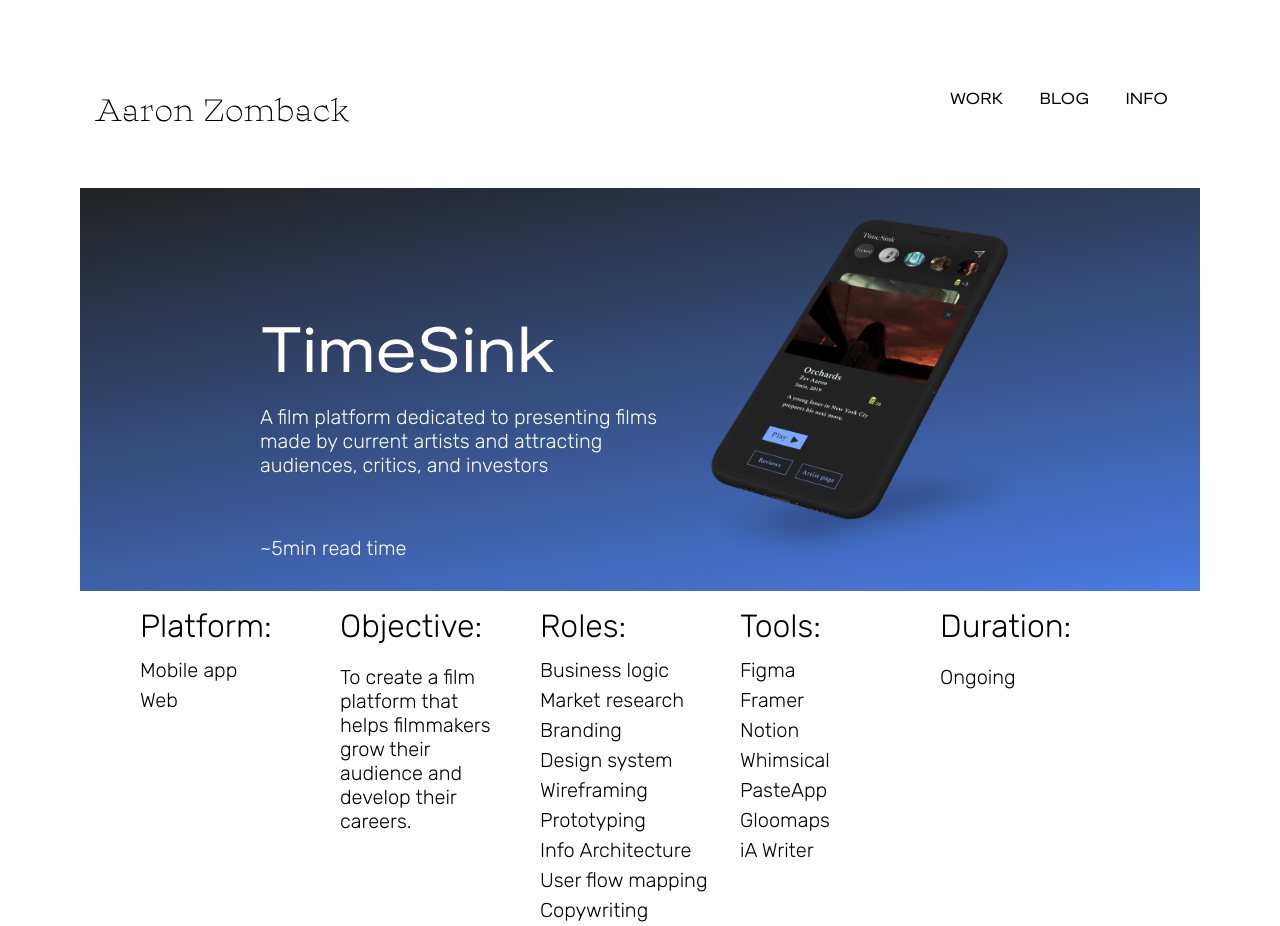
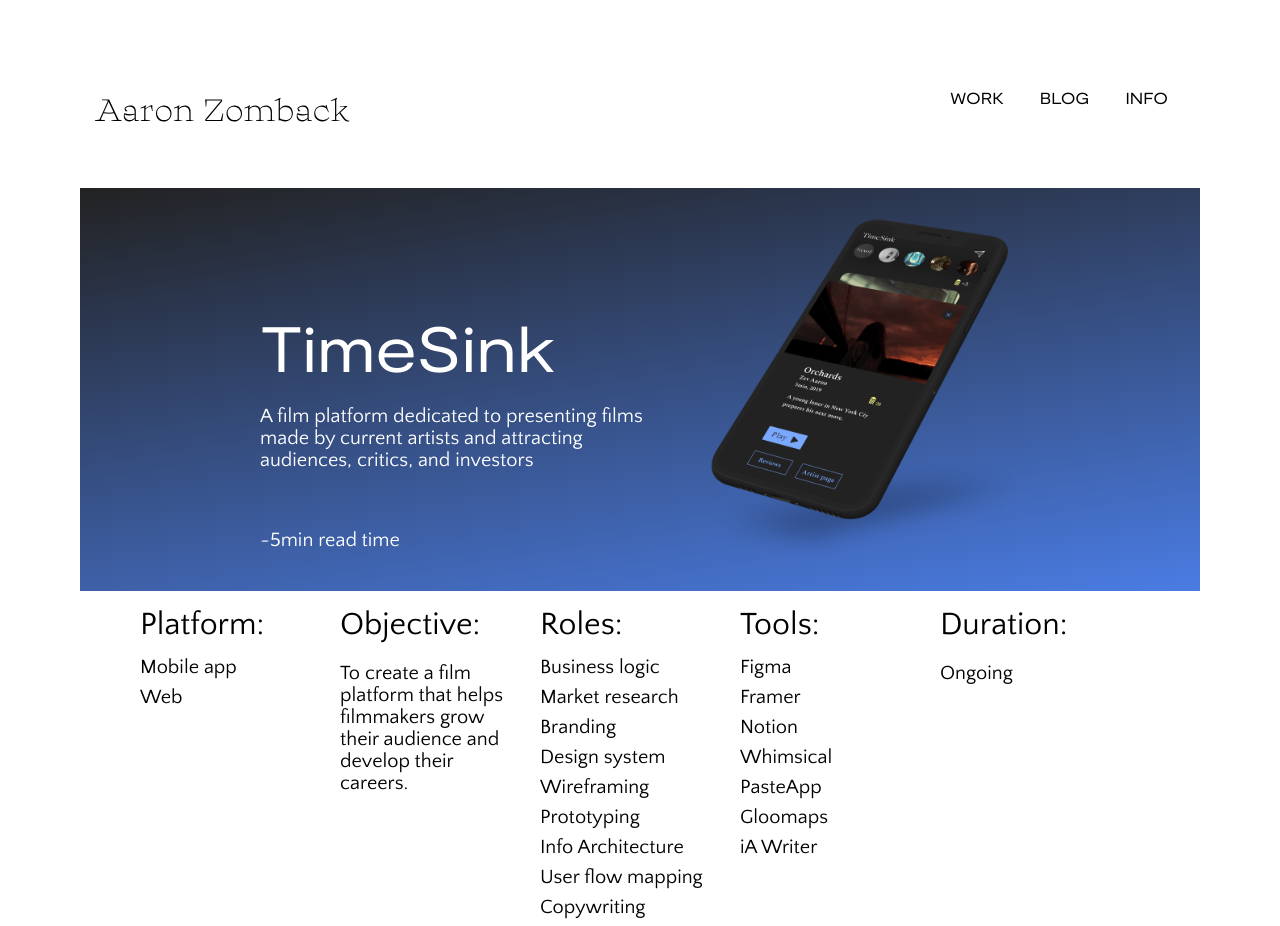
Before and after one commit to aaronzomback/design-portfolio, a Jekyll site: the page built from timesink.html, in a window 1280 px wide. Shown: the top 926 px of the page. Built offline with Jekyll 4.4.1, drawn with Linux system fonts in a browser that asks for light colours.

Commit message:
back to quattrocento sans font

```diff
--- a/assets/css/app.scss
+++ b/assets/css/app.scss
@@ -72,7 +72,7 @@
 
 
 
-$body-font: "Rubik-Body";
+$body-font: "Quattrocento-Sans";
 $front-font: "Moderat-Extended";
 $title-font: "Moderat-Extended-Medium";
 $body-font-light: "Moderat-Extended-Light";
```
